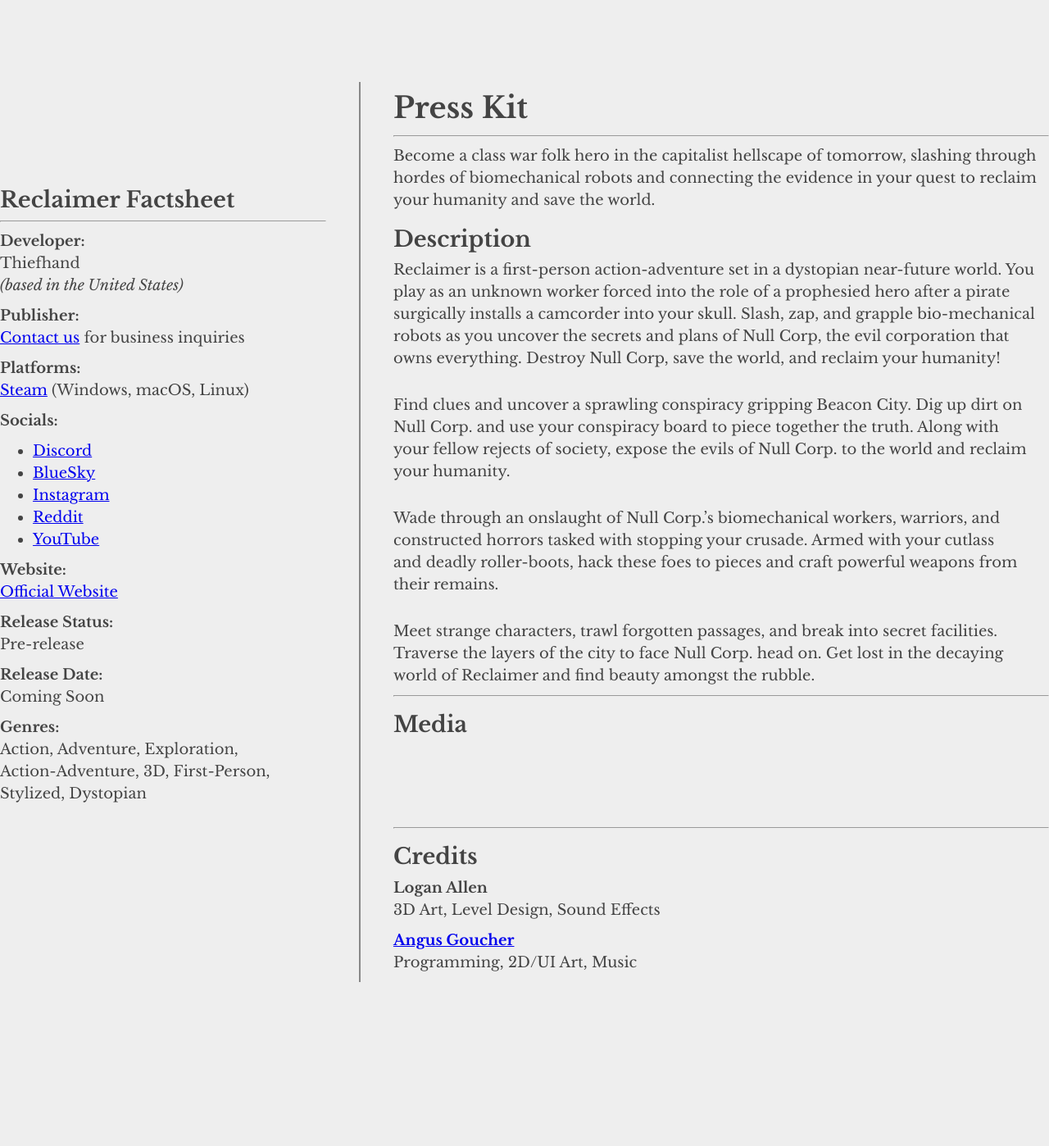
After one commit to thiefhand/sitegen, a Python web app: template templates/press_kit.html in a window 1280 px wide. The commit adds this page. Shown: the whole page at 82% size. Run offline with Jinja, Linux system fonts and the light colour scheme; the template is opened without the code that fills it, so the values that code supplies are empty.

Commit message:
[presskit] wip

```diff
--- /dev/null
+++ b/templates/press_kit.html
@@ -0,0 +1,129 @@
+<!DOCTYPE html>
+<html lang="en">
+
+<head>
+    <meta charset="UTF-8">
+    <meta name="viewport" content="width=device-width, initial-scale=1.0">
+    <title>Thiefhand</title>
+    {% include "style.html" %}
+
+    <style>
+        body {
+            align-items: start;
+        }
+    </style>
+</head>
+
+<body>
+    <div class="press-kit-all">
+        <div class="press-kit-factsheet">
+
+            <img src="{{ get_resource_url('main_capsule_3.png') }}" />
+
+            <h2>Reclaimer Factsheet</h2>
+
+            <hr />
+
+            <p><b>Developer:</b> <br /> Thiefhand <br /> <i>(based in the United States)</i></p>
+            <p><b>Publisher:</b> <br /> <a href="mailto:devteam@thiefhand.com">Contact us</a> for business inquiries</p>
+            <p><b>Platforms:</b> <br /> <a href="https://store.steampowered.com/app/4303180/Reclaimer/">Steam</a>
+                (Windows, macOS, Linux)</p>
+
+            <p><b>Socials:</b></p>
+            <p>
+            <ul>
+                <li><a href="https://discord.gg/tad4SxxSaM">Discord</a></li>
+                <li><a href="https://bsky.app/profile/thiefhand.com">BlueSky</a></li>
+                <li><a href="https://www.instagram.com/thiefhand_dev/">Instagram</a></li>
+                <li><a href="https://www.reddit.com/user/thiefhand/">Reddit</a></li>
+                <li><a href="https://www.youtube.com/@thiefhand_games">YouTube</a></li>
+            </ul>
+            </p>
+
+            <p><b>Website:</b> <br /> <a href="https://thiefhand.com/">Official Website</a></p>
+
+            <p><b>Release Status:</b> <br /> Pre-release</p>
+
+            <p><b>Release Date:</b> <br /> Coming Soon</p>
+
+            <p><b>Genres:</b> <br /> Action, Adventure, Exploration, Action-Adventure, 3D, First-Person, Stylized,
+                Dystopian</p>
+
+        </div>
+
+        <div class="press-kit-divider"></div>
+
+        <div class="press-kit-content">
+
+            <h1>Press Kit</h1>
+
+            <hr />
+
+            <p>
+                Become a class war folk hero in the capitalist hellscape of tomorrow, slashing through hordes of
+                biomechanical robots and connecting the evidence in your quest to reclaim your humanity and save the
+                world.
+            </p>
+
+            <h2>Description</h2>
+            <p>
+
+                Reclaimer is a first-person action-adventure set in a dystopian near-future world. You play as an
+                unknown worker forced into the role of a prophesied hero after a pirate surgically installs a camcorder
+                into your skull. Slash, zap, and grapple bio-mechanical robots as you uncover the secrets and plans of
+                Null Corp, the evil corporation that owns everything. Destroy Null Corp, save the world, and reclaim
+                your humanity!
+            </p>
+
+            <img src="{{ get_resource_url("investigate_gameplay.gif") }}" />
+
+            <p>
+                Find clues and uncover a sprawling conspiracy gripping Beacon City. Dig up dirt on Null Corp. and use
+                your conspiracy board to piece together the truth. Along with your fellow rejects of society, expose the
+                evils of Null Corp. to the world and reclaim your humanity.
+            </p>
+
+            <img src="{{ get_resource_url("fight_gameplay.gif") }}" />
+
+            <p>Wade through an onslaught of Null Corp.’s biomechanical workers, warriors, and constructed horrors tasked
+                with stopping your crusade. Armed with your cutlass and deadly roller-boots, hack these foes to pieces
+                and craft powerful weapons from their remains.</p>
+
+            <img src="{{ get_resource_url("explore_gameplay2.gif") }}" />
+
+            <p>
+                Meet strange characters, trawl forgotten passages, and break into secret facilities. Traverse the layers
+                of the city to face Null Corp. head on. Get lost in the decaying world of Reclaimer and find beauty
+                amongst the rubble.
+            </p>
+
+            <hr />
+
+            <h2>Media</h2>
+
+            <p>
+                <img src="{{ get_resource_url("facade.png") }}" width="1920" />
+                <img src="{{ get_resource_url("panopticon.png") }}" width="1920" />
+                <img src="{{ get_resource_url("archives.png") }}" width="1920" />
+                <img src="{{ get_resource_url("management.png") }}" width="1920" />
+                <img src="{{ get_resource_url("lobby.png") }}" width="1920" />
+            </p>
+
+            <hr />
+
+            <h2>Credits</h2>
+
+            <p>
+                <b>Logan Allen</b> <br />
+                3D Art, Level Design, Sound Effects
+            </p>
+
+            <p>
+                <b><a href="https://serverdoesnt.works/">Angus Goucher</a></b> <br />
+                Programming, 2D/UI Art, Music
+            </p>
+        </div>
+    </div>
+</body>
+
+</html>
--- a/templates/style.html
+++ b/templates/style.html
@@ -148,6 +148,43 @@
         font-size: small;
     }
 
+    .press-kit-all {
+        /* columns: 2; */
+        display: flex;
+        flex-direction: row;
+        padding-bottom: 200px;
+        padding-top: 100px;
+    }
+
+    .press-kit-factsheet {
+        max-width: 400px;
+        /* margin-right: 30px; */
+        padding-top: 100px;
+    }
+
+    .press-kit-content {
+        min-width: 800px;
+    }
+
+    .press-kit-content p, h1, h2, h3, h4 {
+        max-width: 800px;
+    }
+
+    .press-kit-content img {
+        margin-bottom: 20px;
+    }
+
+    .press-kit-factsheet img {
+        margin-bottom: 20px;
+    }
+
+    .press-kit-divider {
+        background-color: #888;
+        min-width: 2px;
+        margin-left: 40px;
+        margin-right: 40px;
+    }
+
     @media (max-width:620px)  {
         body {
             margin-top: 120px;
```
Also changed, not shown: pages/index.md (+3 -3 lines), src/main.py (+52 -24 lines), res/archives.png (added), res/facade.png (added), res/lobby.png (added), res/main_capsule_3.png (added), 5 other files.
